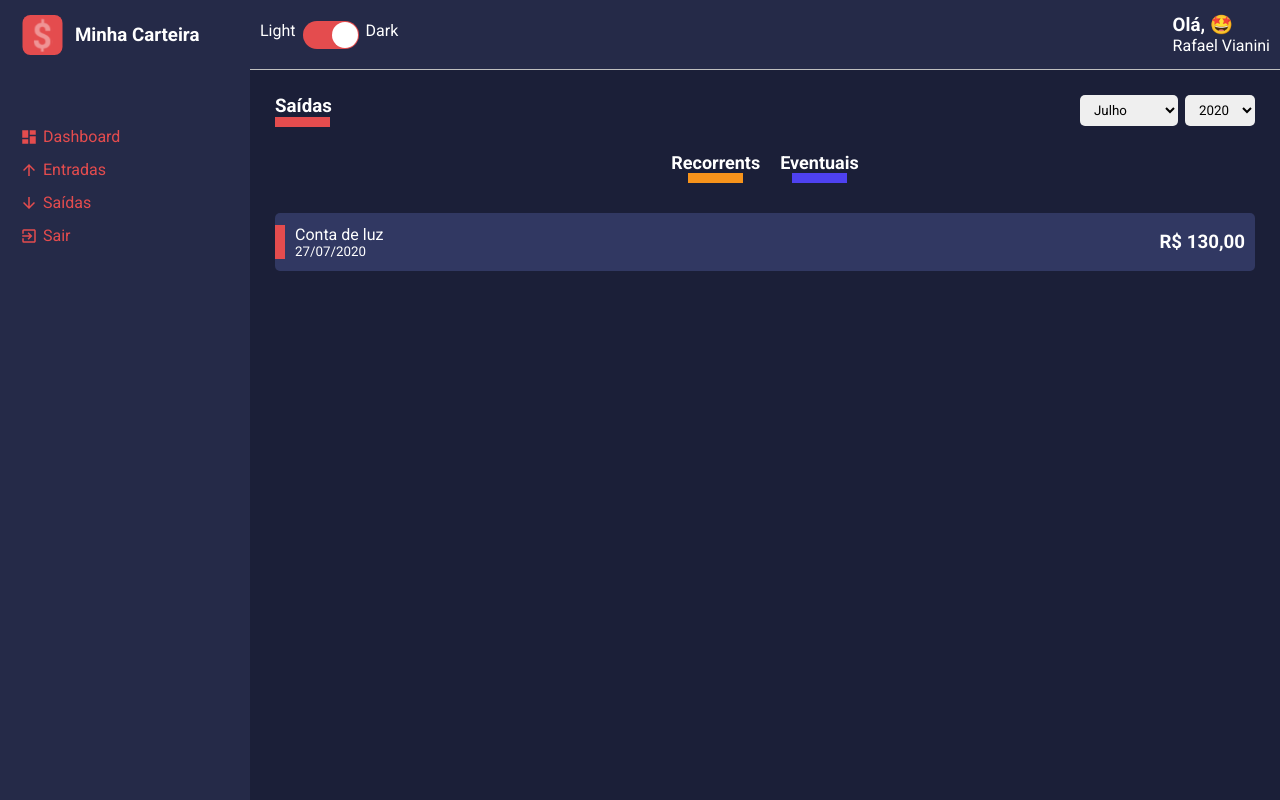
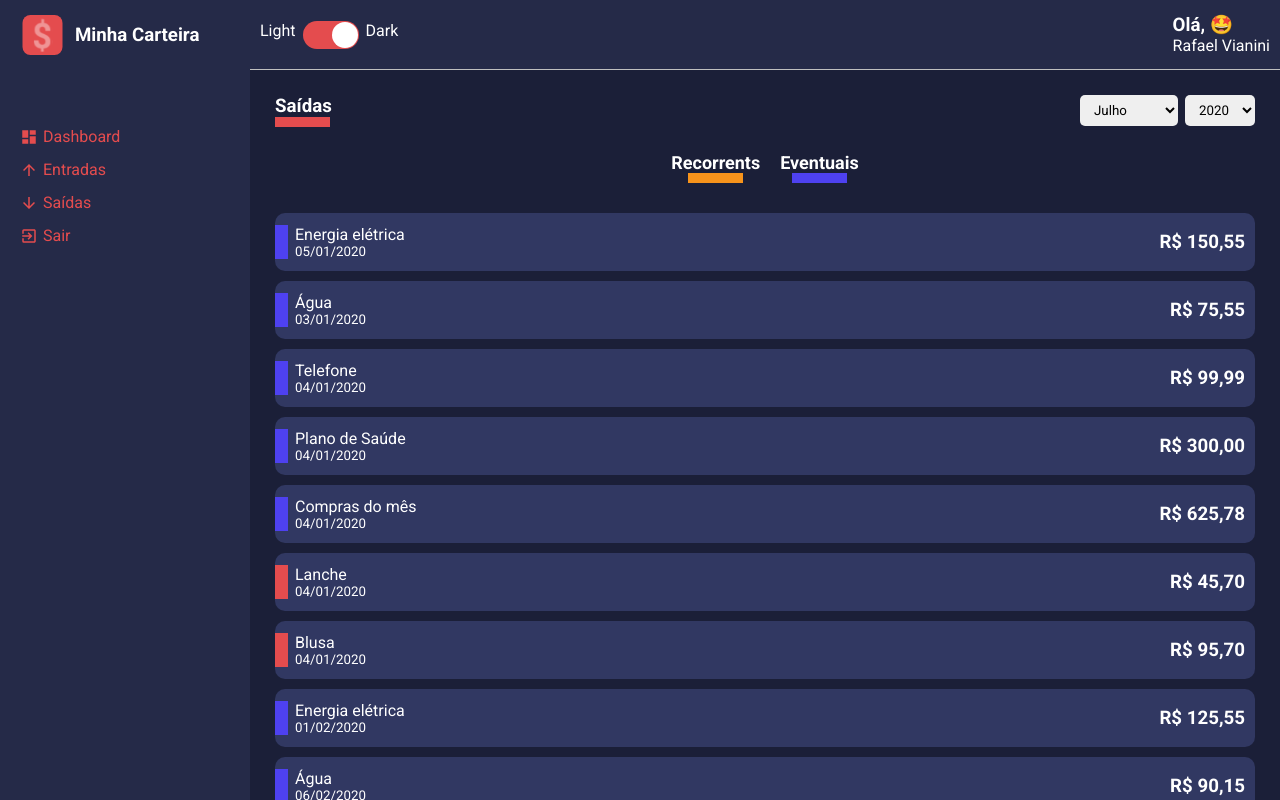
Before and after one commit to leafar35/react-estudo, a React (Create React App) app in the folder app/minha-carteira/: page /list/1 in a window 1280 px wide. Built offline with nearby package versions, Linux system fonts and the light colour scheme; the HTML template or start-up script is replaced by a standard one.

Commit message:
continuação

```diff
--- a/app/minha-carteira/src/components/HistoryFinanceCard/styles.ts
+++ b/app/minha-carteira/src/components/HistoryFinanceCard/styles.ts
@@ -7,7 +7,7 @@
 export const Container = styled.li`
     background-color: ${props => props.theme.colors.tertiary};
     list-style: none;
-    border-radius: 5px;
+    border-radius: 10px;
     margin: 10px 0;
     padding: 12px 10px;
     display: flex;
@@ -24,12 +24,16 @@
         display: flex;
         flex-direction: column;
         justify-content: space-between;
-        padding-left: 10px
+        padding-left: 10px;
+    }
+    > div span {
+        font-size: 22px
+        font-weight: 500s;
     }
 `;
 
 export const Tag = styled.div<ITagProps>`
-    width: 10px;
+    width: 13px;
     height: 60%;
     background-color: ${props => props.color};
     position: absolute;
--- a/app/minha-carteira/src/pages/List/index.tsx
+++ b/app/minha-carteira/src/pages/List/index.tsx
@@ -1,8 +1,12 @@
-import React, { useMemo } from 'react';
+import React, { useMemo, useState, useEffect } from 'react';
 import { Container, Content, Filters } from './styles';
 import SelectInput from '../../components/SelectInput';
 import ContentHeader from '../../components/ContentHeader';
 import HistoryFinanceCard from '../../components/HistoryFinanceCard';
+import expenses from '../../repositories/expenses';
+import gains from '../../repositories/gains';
+import formatCurrency from '../../utils/formatcurrency';
+import formatDate from '../../utils/formatDate';
 
 interface IRouteParams {
     match: {
@@ -12,8 +16,17 @@
     }
 }
 
+interface IData {
+    id: string,
+    description: string,
+    amountFormatted: string,
+    frequency: string,
+    dataFormatted: string,
+    tagColor: string,
+}
+
 const List: React.FC<IRouteParams> = ({ match }) => {
-
+    const [data, setData] = useState<IData[]>([]);
     const { type } = match.params;
 
     const title = useMemo(() => {
@@ -22,6 +35,10 @@
 
     const lineColor = useMemo(() => {
         return type === 'entry-balance' ? '#F7931B' : '#E44C4E';
+    },[type]);
+
+    const listData = useMemo(() => {
+        return type === 'entry-balance' ? gains : expenses;
     },[type]);
 
     const mounths = [
@@ -36,6 +53,20 @@
         {value: 2018, label: 2018},
     ];
 
+    useEffect(() => {
+        const response = listData.map((item, index) =>{
+            return {
+                id: String(index),
+                description: item.description,
+                amountFormatted: formatCurrency(Number(item.amount)),
+                frequency: item.frequency,
+                dataFormatted: formatDate(item.date),
+                tagColor: item.frequency === 'recorrente' ? '#4E41F0' : '#E44C4E',
+            }
+        })
+        setData(response);
+    }, [listData])
+
     return (
         <Container>
             <ContentHeader title={title} lineColor={lineColor}>
@@ -49,12 +80,17 @@
             </Filters>
 
             <Content>
-                <HistoryFinanceCard
-                    tagColor="#E44C4E"
-                    title="Conta de luz"
-                    subtitle="27/07/2020"
-                    amount="R$ 130,00"
-                />
+                {
+                    data.map(item => (
+                        <HistoryFinanceCard
+                            key={item.id}
+                            tagColor={item.tagColor}
+                            title={item.description}
+                            subtitle={item.dataFormatted}
+                            amount={item.amountFormatted}
+                        />
+                    ))
+                }
             </Content>
 
         </Container>
--- /dev/null
+++ b/app/minha-carteira/src/repositories/expenses.ts
@@ -0,0 +1,52 @@
+export default [
+    {"description":"Energia elétrica",      "amount":"150.55","type":"saída","frequency":"recorrente","date":"2020-01-10"},
+    {"description":"Água",                  "amount":"75.55", "type":"saída","frequency":"recorrente","date":"2020-01-15"},
+    {"description": "Telefone",             "amount":"99.99", "type":"saída","frequency":"recorrente","date":"2020-01-23"},
+    {"description":"Plano de Saúde",        "amount":"300.00","type":"saída","frequency":"recorrente","date":"2020-01-23"},
+    {"description":"Compras do mês",        "amount":"625.78","type":"saída","frequency":"recorrente","date":"2020-01-23"},
+    {"description":"Lanche",                "amount":"45.70", "type":"saída","frequency":"eventual",  "date":"2020-01-23"},
+    {"description":"Blusa",                 "amount":"95.70", "type":"saída","frequency":"eventual",  "date":"2020-01-23"},
+    {"description":"Energia elétrica",      "amount":"125.55","type":"saída","frequency":"recorrente","date":"2020-02-10"},
+    {"description":"Água",                  "amount":"90.15", "type":"saída","frequency":"recorrente","date":"2020-02-15"},
+    {"description":"Telefone",              "amount":"99.99", "type":"saída","frequency":"recorrente","date":"2020-02-23"},
+    {"description":"Plano de Saúde",        "amount":"300.00","type":"saída","frequency":"recorrente","date":"2020-02-23"},
+    {"description":"Compras do mês",        "amount":"540.00","type":"saída","frequency":"recorrente","date":"2020-02-25"},
+    {"description":"Parcela do Celular 1/5","amount":"150.99","type":"saída","frequency":"eventual",  "date":"2020-02-26"},
+    {"description":"Cinema",                "amount":"45.00", "type":"saída","frequency":"eventual",  "date":"2020-02-23"},
+    {"description":"Energia elétrica",      "amount":"97.00", "type":"saída","frequency":"recorrente","date":"2020-03-10"},
+    {"description":"Água",                  "amount":"100.10","type":"saída","frequency":"recorrente","date":"2020-03-15"},
+    {"description":"Telefone",              "amount":"99.99", "type":"saída","frequency":"recorrente","date":"2020-03-23"},
+    {"description":"Plano de Saúde",        "amount":"300.00","type":"saída","frequency":"recorrente","date":"2020-03-23"},
+    {"description":"Compras do mês",        "amount":"800.50","type":"saída","frequency":"recorrente","date":"2020-03-17"},
+    {"description":"Parcela do Celular 2/5","amount":"150.99","type":"saída","frequency":"eventual",  "date":"2020-03-18"},
+    {"description":"Troca de Oléo do carro","amount":"90.00", "type":"saída","frequency":"eventual",  "date":"2020-03-23"},
+    {"description":"Energia elétrica",      "amount":"75.99", "type":"saída","frequency":"recorrente","date":"2020-04-10"},
+    {"description":"Água",                  "amount":"80.33", "type":"saída","frequency":"recorrente","date":"2020-04-15"},
+    {"description":"Telefone",              "amount":"99.99", "type":"saída","frequency":"recorrente","date":"2020-04-23"},
+    {"description":"Plano de Saúde",        "amount":"300.00","type":"saída","frequency":"recorrente","date":"2020-04-23"},
+    {"description":"Compras do mês",        "amount":"600.00","type":"saída","frequency":"recorrente","date":"2020-04-25"},
+    {"description":"Parcela do Celular 3/5","amount":"150.99","type":"saída","frequency":"eventual",  "date":"2020-04-26"},
+    {"description":"Ebook de React Js",     "amount":"85.95", "type":"saída","frequency":"eventual",  "date":"2020-04-13"},
+    {"description":"Energia elétrica",      "amount":"125.55","type":"saída","frequency":"recorrente","date":"2020-05-10"},
+    {"description":"Água",                  "amount":"90.15", "type":"saída","frequency":"recorrente","date":"2020-05-15"},
+    {"description":"Telefone",              "amount":"99.99", "type":"saída","frequency":"recorrente","date":"2020-05-23"},
+    {"description":"Plano de Saúde",        "amount":"300.00","type":"saída","frequency":"recorrente","date":"2020-05-23"},
+    {"description":"Compras do mês",        "amount":"540.00","type":"saída","frequency":"recorrente","date":"2020-05-25"},
+    {"description":"Parcela do Celular 4/5","amount":"150.99","type":"saída","frequency":"eventual",  "date":"2020-05-26"},
+    {"description":"Blusa Iron Man",        "amount":"150.00","type":"saída","frequency":"eventual",  "date":"2020-01-23"},
+    {"description":"Energia elétrica",      "amount":"200.00","type":"saída","frequency":"recorrente","date":"2020-06-10"},
+    {"description":"Água",                  "amount":"150.00","type":"saída","frequency":"recorrente","date":"2020-06-15"},
+    {"description":"Telefone",              "amount":"99.99", "type":"saída","frequency":"recorrente","date":"2020-06-23"},
+    {"description":"Plano de Saúde",        "amount":"300.00","type":"saída","frequency":"recorrente","date":"2020-06-23"},
+    {"description":"Compras do mês",        "amount":"559.15","type":"saída","frequency":"recorrente","date":"2020-06-25"},
+    {"description":"Parcela do Celular 5/5","amount":"150.99","type":"saída","frequency":"eventual",  "date":"2020-06-26"},
+    {"description":"Perfume",               "amount":"250.00","type":"saída","frequency":"eventual",  "date":"2020-06-21"},
+    {"description":"Energia elétrica",      "amount":"250.00","type":"saída","frequency":"recorrente","date":"2020-07-10"},
+    {"description":"Água",                  "amount":"90.00", "type":"saída","frequency":"recorrente","date":"2020-07-15"},
+    {"description":"Telefone",              "amount":"99.99", "type":"saída","frequency":"recorrente","date":"2020-07-23"},
+    {"description":"Plano de Saúde",        "amount":"300.00","type":"saída","frequency":"recorrente","date":"2020-07-23"},
+    {"description":"Compras do mês",        "amount":"700.00","type":"saída","frequency":"recorrente","date":"2020-07-25"},
+    {"description":"Cafeteira",             "amount":"250.00","type":"saída","frequency":"eventual",  "date":"2020-07-26"},
+    {"description":"Pizza",                 "amount":"60.00", "type":"saída","frequency":"eventual",  "date":"2020-07-19"},
+    {"description":"Pizza",                 "amount":"750.01", "type":"saída","frequency":"eventual",  "date":"2020-07-19"}
+]
--- /dev/null
+++ b/app/minha-carteira/src/repositories/gains.ts
@@ -0,0 +1,12 @@
+export default [
+    { "description": "Salário",     "amount": "1300.52", "type": "entrada", "frequency": "recorrente", "date": "2020-01-10" },
+    { "description": "Freela",      "amount": "150.13",  "type": "entrada", "frequency": "eventual",   "date": "2020-01-17" },
+    { "description": "Salário",     "amount": "2500.23", "type": "entrada", "frequency": "recorrente", "date": "2020-02-10" },
+    { "description": "Freela site", "amount": "900.23",  "type": "entrada", "frequency": "eventual",   "date": "2020-02-21" },
+    { "description": "Freela app",  "amount": "950.92",  "type": "entrada", "frequency": "eventual",   "date": "2020-02-23" },
+    { "description": "Salário",     "amount": "2500.25", "type": "entrada", "frequency": "recorrente", "date": "2020-03-10" },
+    { "description": "Salário",     "amount": "2500.18", "type": "entrada", "frequency": "recorrente", "date": "2020-04-10" },
+    { "description": "Salário",     "amount": "2500.15", "type": "entrada", "frequency": "recorrente", "date": "2020-05-10" },
+    { "description": "Salário",     "amount": "2500.12", "type": "entrada", "frequency": "recorrente", "date": "2020-06-10" },
+    { "description": "Salário",     "amount": "2500.00", "type": "entrada", "frequency": "recorrente", "date": "2020-07-10" },
+]
--- a/app/minha-carteira/src/routes/app.routes.tsx
+++ b/app/minha-carteira/src/routes/app.routes.tsx
@@ -1,5 +1,5 @@
 import React from 'react';
-import { BrowserRouter, Routes, Route, Router } from 'react-router-dom';
+import { BrowserRouter, Routes, Route } from 'react-router-dom';
 
 import Layout from '../components/Layout';
 import Dashboard from '../pages/Dashboard';
--- /dev/null
+++ b/app/minha-carteira/src/utils/formatDate.ts
@@ -0,0 +1,9 @@
+const formatDate = (date: string): string => {
+    const dateFormatted = new Date(date);
+    const year = dateFormatted.getFullYear();
+    const day = (dateFormatted.getDay()) > 9 ? dateFormatted.getDay() : `0${dateFormatted.getDay()}`;
+    const month = (dateFormatted.getMonth() + 1) > 9 ? dateFormatted.getMonth() + 1 : `0${dateFormatted.getMonth() + 1}`;
+    return `${day}/${month}/${year}`;
+}
+
+export default formatDate;
--- /dev/null
+++ b/app/minha-carteira/src/utils/formatcurrency.ts
@@ -0,0 +1,5 @@
+const formatCurrency = (currency: number): string => {
+    return currency.toLocaleString('pt-br',{style: 'currency', currency: 'BRL'})
+}
+
+export default formatCurrency;
```
